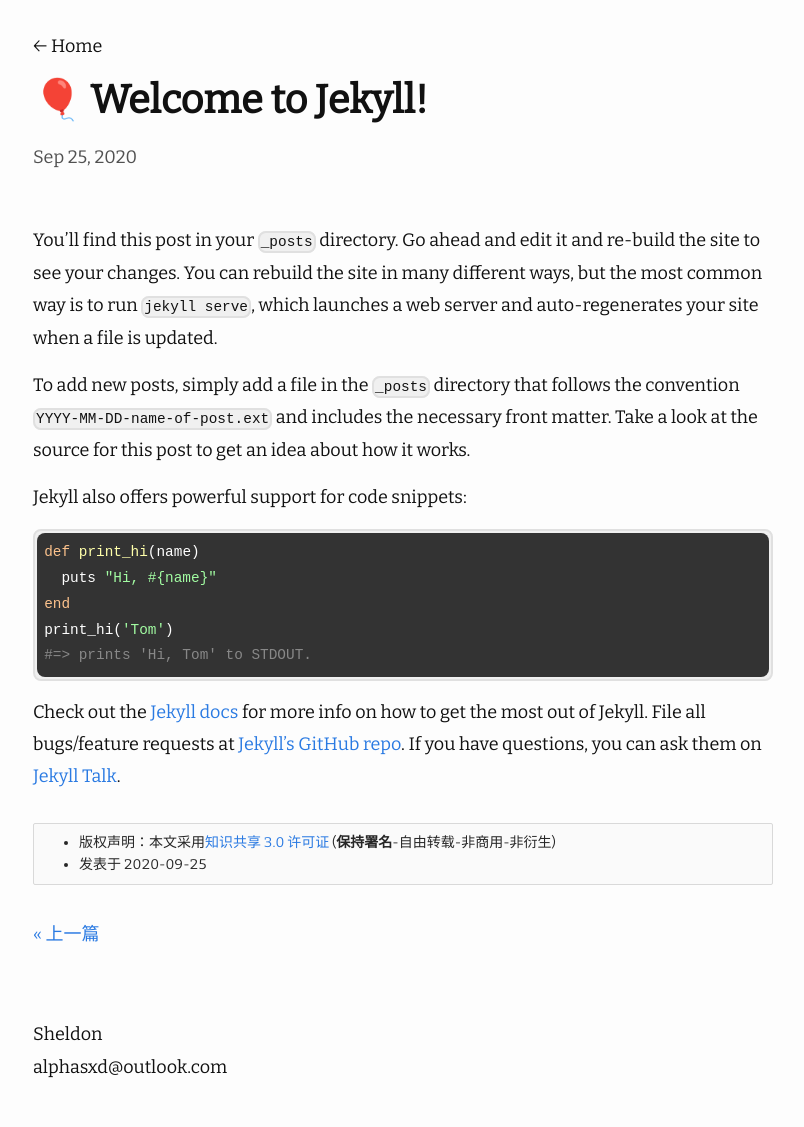
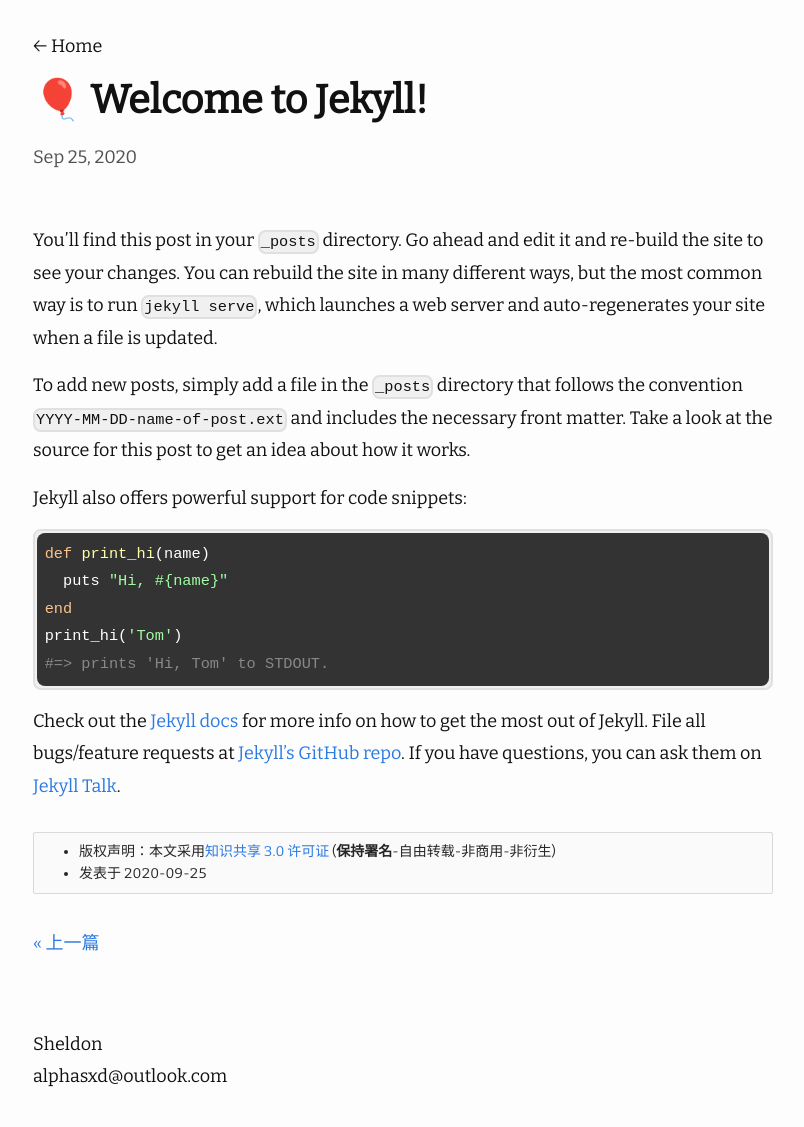
Before and after one commit to Alphasxd/blog, a Jekyll site: the page built from _posts/2020-09-25-welcome-to-jekyll.md, in a window 1280 px wide. Shown: the whole page, without its empty margins (237-1041 px from the left). Built offline with Jekyll 4.4.1, drawn with Linux system fonts in a browser that asks for light colours; nearby versions of some CDN libraries; comment, search, counter and statistics services are not loaded.

Commit message:
style: Update font size in _base.scss

```diff
--- a/_sass/moving/_base.scss
+++ b/_sass/moving/_base.scss
@@ -183,7 +183,7 @@ blockquote {
   */
 pre,
 code {
-  @include relative-font-size(0.8);
+  @include relative-font-size(0.85);
   border: 2px solid darken($grey-color-light, 3%);
   border-radius: 8px;
   background-color: lighten($grey-color-light, 3%);
```
